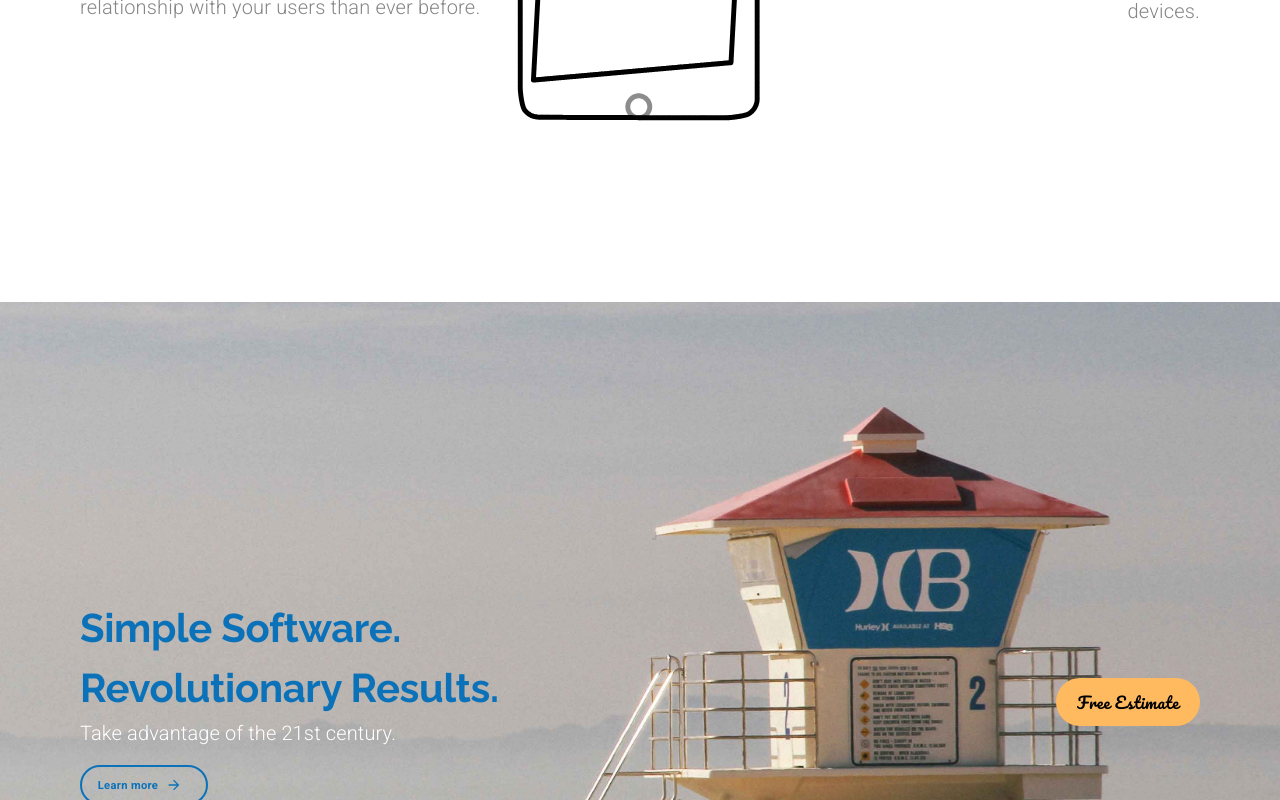
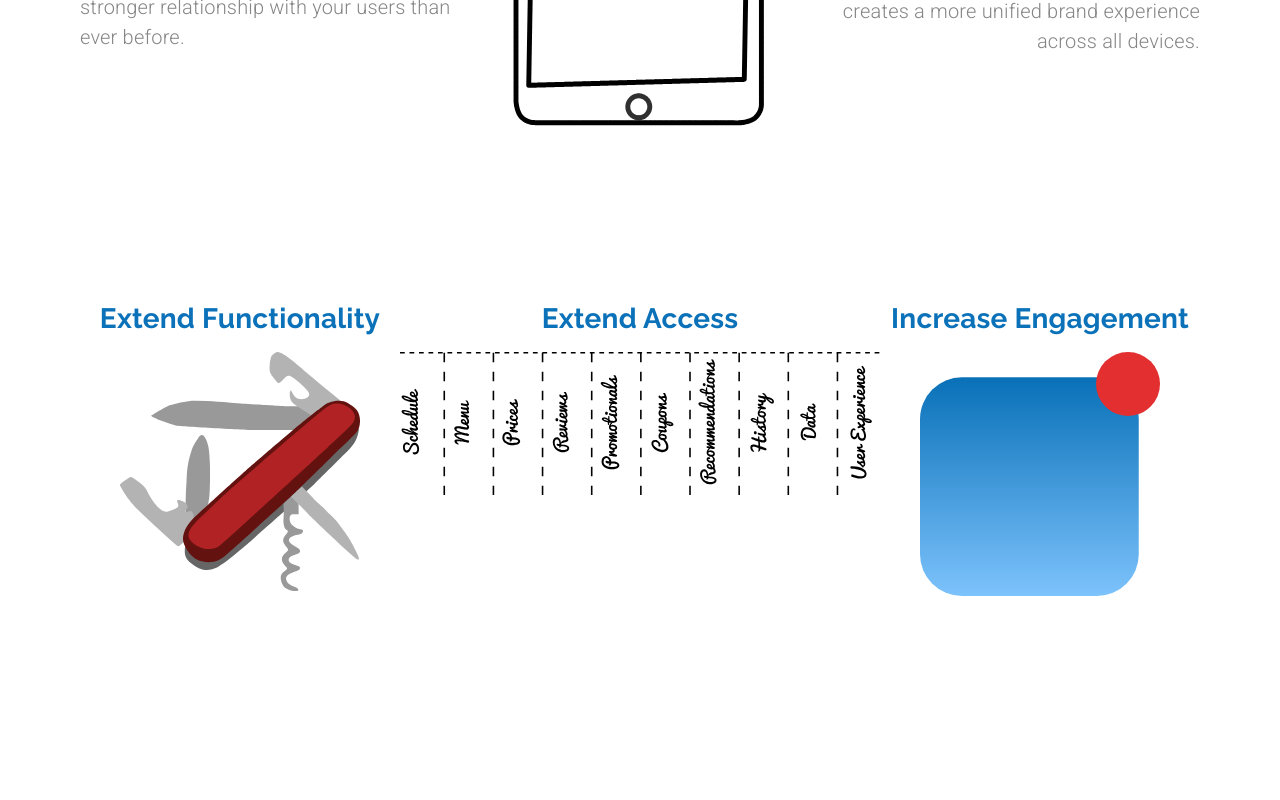
Before and after one commit to AnnaRoos/mui-tutorial-v4, a React (Create React App) app: page /mobileapps in a window 1280 px wide. Shown: the part 861-1661 px from the top of the page. Built offline with nearby package versions, Linux system fonts and the light colour scheme.

Commit message:
finished mobile apps page

```diff
--- a/src/components/content/HeaderIcon.js
+++ b/src/components/content/HeaderIcon.js
@@ -3,23 +3,14 @@ import React from 'react';
 import Grid from '@material-ui/core/Grid';
 import Typography from '@material-ui/core/Typography';
 
-const HeaderIcon = ({ alt, header, image }) => {
+const HeaderIcon = ({ alt, header, image, imageWidth }) => {
   return (
-    <Grid
-      container
-      item
-      direction="column"
-      alignItems="center"
-      spacing={2}
-      md={3}
-      lg={3}
-      xl={3}
-    >
+    <Grid container item direction="column" alignItems="center" spacing={2} md>
       <Grid item>
         <Typography variant="h4">{header}</Typography>
       </Grid>
       <Grid item>
-        <img alt={alt} src={image} />
+        <img alt={alt} src={image} style={{ width: imageWidth }} />
       </Grid>
     </Grid>
   );
--- a/src/pages/CustomSoftwarePage.js
+++ b/src/pages/CustomSoftwarePage.js
@@ -50,9 +50,19 @@ const CustomSoftwarePage = ({ navigationHandler, selectedMenuItemHandler }) => {
   });
 
   const iconBlock = [
-    { alt: 'lightbulb', header: 'Save Energy', image: lightbulb },
-    { alt: 'stopwatch', header: 'Save Time', image: stopwatch },
-    { alt: 'cash', header: 'Save Money', image: cash },
+    {
+      alt: 'lightbulb',
+      header: 'Save Energy',
+      image: lightbulb,
+      imageWidth: '5rem',
+    },
+    {
+      alt: 'stopwatch',
+      header: 'Save Time',
+      image: stopwatch,
+      imageWidth: '5rem',
+    },
+    { alt: 'cash', header: 'Save Money', image: cash, imageWidth: '5rem' },
   ].map((icon) => {
     return (
       <HeaderIcon
@@ -60,6 +70,7 @@ const CustomSoftwarePage = ({ navigationHandler, selectedMenuItemHandler }) => {
         alt={icon.alt}
         header={icon.header}
         image={icon.image}
+        imageWidth={icon.imageWidth}
       />
     );
   });
--- a/src/pages/MobileAppsPage.js
+++ b/src/pages/MobileAppsPage.js
@@ -13,6 +13,9 @@ import HeaderIcon from '../components/content/HeaderIcon';
 import ServicesSubPageMainText from '../components/content/ServicesSubPageMainText';
 
 import integrationAnimation from '../animations/integrationAnimation/data.json';
+import extendAccess from '../assets/extendAccess.svg';
+import increaseEngagement from '../assets/increaseEngagement.svg';
+import swissKnife from '../assets/swissKnife.svg';
 
 import { mobileAppsMainText, mobileAppsBlocks } from '../data/mobileAppsData';
 
@@ -36,7 +39,7 @@ const MobileAppsPage = ({ navigationHandler, selectedMenuItemHandler }) => {
   const mobileAppsContent = mobileAppsBlocks.map((block) => {
     return (
       <Grid key={block.heading} container direction="column">
-        <Typography variant="h4" align={block.position}>
+        <Typography variant="h4" align={matchesMD ? 'center' : block.position}>
           {block.heading}
         </Typography>
         {block.text.map((para, index) => {
@@ -45,13 +48,44 @@ const MobileAppsPage = ({ navigationHandler, selectedMenuItemHandler }) => {
               key={`${para.slice(0, 5)}-${index}`}
               variant="body1"
               paragraph
-              align={block.position}
+              align={matchesMD ? 'center' : block.position}
             >
               {para}
             </Typography>
           );
         })}
       </Grid>
+    );
+  });
+
+  const iconBlock = [
+    {
+      alt: 'swiss knife',
+      header: 'Extend Functionality',
+      image: swissKnife,
+      imageWidth: '15rem',
+    },
+    {
+      alt: 'list',
+      header: 'Extend Access',
+      image: extendAccess,
+      imageWidth: '30rem',
+    },
+    {
+      alt: 'notification',
+      header: 'Increase Engagement',
+      image: increaseEngagement,
+      imageWidth: '15rem',
+    },
+  ].map((icon) => {
+    return (
+      <HeaderIcon
+        key={icon.alt}
+        alt={icon.alt}
+        header={icon.header}
+        image={icon.image}
+        imageWidth={icon.imageWidth}
+      />
     );
   });
 
@@ -68,13 +102,14 @@ const MobileAppsPage = ({ navigationHandler, selectedMenuItemHandler }) => {
           selectedMenuItemHandler={selectedMenuItemHandler}
         />
         <Grid
+          className={classes.blockMargin}
           container
           direction={matchesMD ? 'column' : 'row'}
           justifyContent="space-between"
           alignItems={matchesMD ? 'center' : null}
           spacing={matchesMD ? 10 : 0}
         >
-          <Grid item xl lg md={6} sm={7} xs>
+          <Grid item xl lg={4} md={6} sm={7} xs>
             {mobileAppsContent[0]}
           </Grid>
           <Lottie
@@ -83,11 +118,22 @@ const MobileAppsPage = ({ navigationHandler, selectedMenuItemHandler }) => {
             loop
             style={{ width: '18rem' }}
           />
-          <Grid item xl lg md={6} sm={7} xs>
+          <Grid item xl lg={4} md={6} sm={7} xs>
             {mobileAppsContent[1]}
           </Grid>
         </Grid>
+        <Grid
+          className={classes.blockMargin}
+          container
+          direction={matchesMD ? 'column' : 'row'}
+          justifyContent={matchesMD ? null : 'space-between'}
+          spacing={matchesMD ? 8 : 0}
+          alignItems={matchesMD ? 'center' : null}
+        >
+          {iconBlock}
+        </Grid>
       </Grid>
+
       <Grid item>
         <CTABlock navigationHandler={navigationHandler} />
       </Grid>
```
